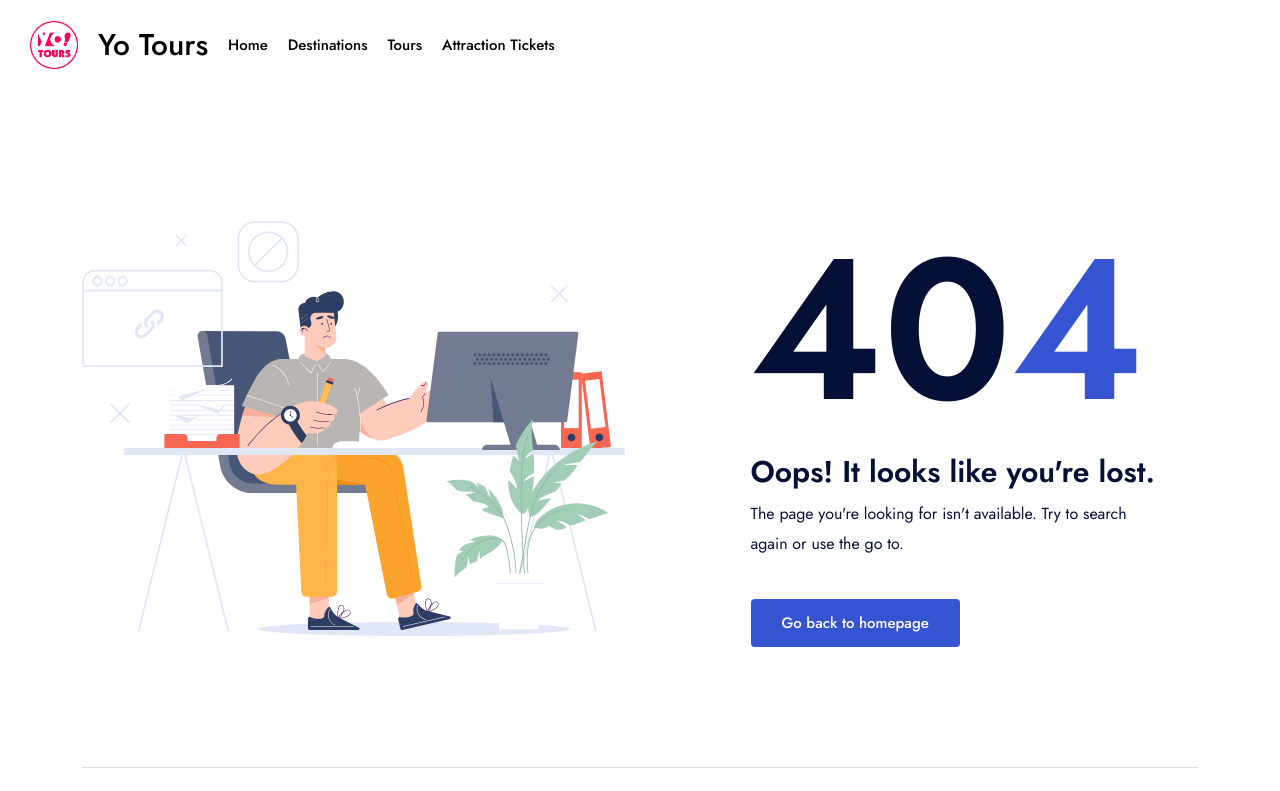
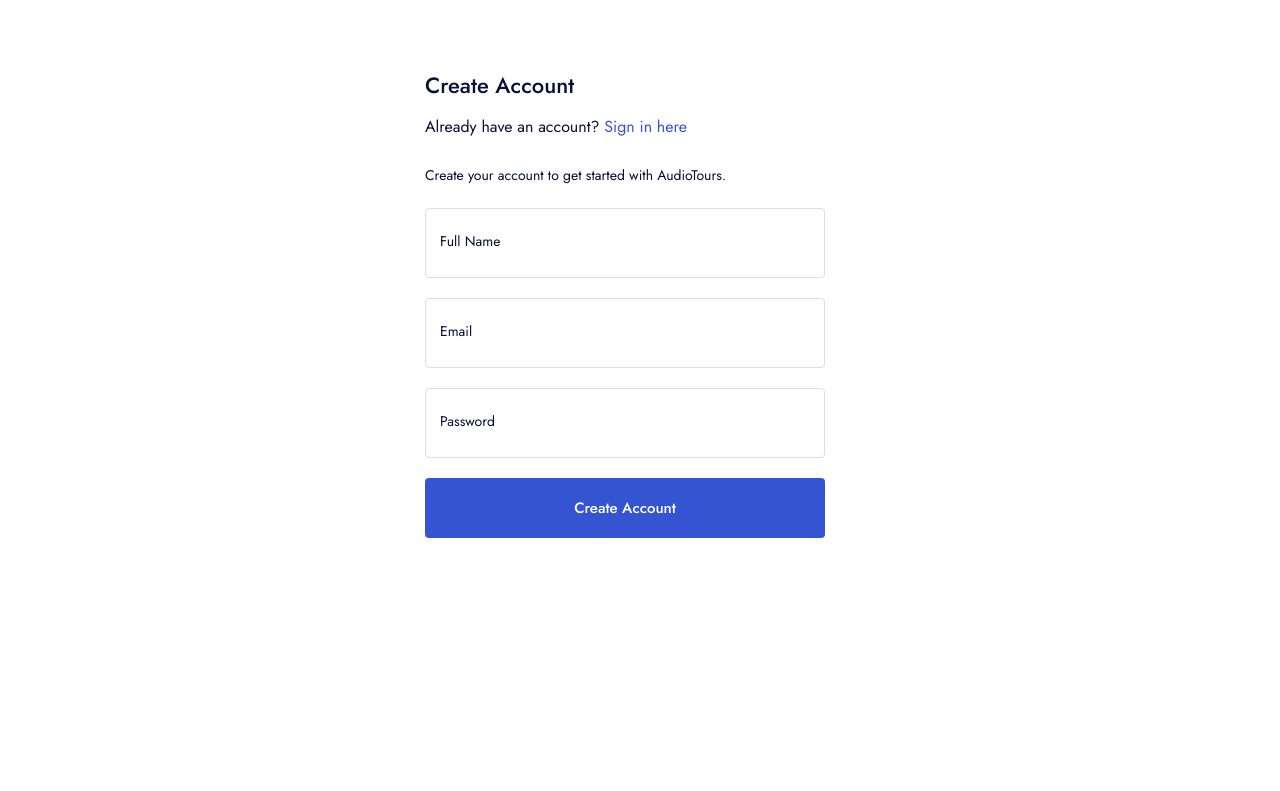
Before and after one commit to dhananjaysm07/yotours-v2, a Next.js app: page /register in a window 1280 px wide. Before the commit this address had no page. Shown: the top 791 px of the page. Built offline with nearby package versions, Linux system fonts and the light colour scheme; no server answers.

Commit message:
feat:register

```diff
--- /dev/null
+++ b/app/register/page.tsx
@@ -0,0 +1,214 @@
+"use client";
+
+import { useState } from "react";
+import Link from "next/link";
+
+export default function Register() {
+  console.log(
+    "Environment variable",
+    process.env.NEXT_PUBLIC_AUDIOTOURS_BACKEND_URL
+  );
+  const [name, setName] = useState("");
+  const [email, setEmail] = useState("");
+  const [password, setPassword] = useState("");
+  const [otp, setOtp] = useState("");
+  const [loading, setLoading] = useState(false);
+  const [otpSent, setOtpSent] = useState(false);
+  const [error, setError] = useState("");
+
+  const handleRegister = async (e: React.FormEvent) => {
+    e.preventDefault();
+    setLoading(true);
+    setError("");
+
+    try {
+      const response = await fetch(
+        `${process.env.NEXT_PUBLIC_AUDIOTOURS_BACKEND_URL}/auth/register`,
+        {
+          method: "POST",
+          headers: {
+            "Content-Type": "application/json",
+          },
+          body: JSON.stringify({ name, email, password }),
+        }
+      );
+
+      const data = await response.json();
+
+      if (response.ok) {
+        setOtpSent(true);
+      } else {
+        setError(data.message || "Something went wrong");
+      }
+    } catch (err) {
+      console.log("Error:", err);
+      setError("Failed to register. Please try again.");
+    } finally {
+      setLoading(false);
+    }
+  };
+
+  const handleVerifyEmail = async (e: React.FormEvent) => {
+    e.preventDefault();
+    setLoading(true);
+    setError("");
+
+    try {
+      const response = await fetch(
+        `${process.env.NEXT_PUBLIC_AUDIOTOURS_BACKEND_URL}/auth/verify-email`,
+        {
+          method: "POST",
+          headers: {
+            "Content-Type": "application/json",
+          },
+          body: JSON.stringify({ email, otp }),
+        }
+      );
+
+      const data = await response.json();
+
+      if (response.ok) {
+        // Redirect to login page or dashboard after successful verification
+        window.location.href = "/login";
+      } else {
+        setError(data.message || "Something went wrong");
+      }
+    } catch (err) {
+      console.log("Error", err);
+      setError("Failed to verify email. Please try again.");
+    } finally {
+      setLoading(false);
+    }
+  };
+
+  return (
+    <div
+      className="row y-gap-20"
+      style={{ maxWidth: "500px", margin: "40px auto", padding: "20px" }}
+    >
+      <div className="col-12">
+        <h1 className="text-22 fw-500">Create Account</h1>
+        <p className="mt-10">
+          Already have an account?{" "}
+          <Link href="/login" className="text-blue-1">
+            Sign in here
+          </Link>
+        </p>
+      </div>
+
+      {error && (
+        <div className="col-12">
+          <div className="text-red-1">{error}</div>
+        </div>
+      )}
+
+      {!otpSent ? (
+        <form onSubmit={handleRegister} className="row y-gap-20">
+          <div className="col-12">
+            <p className="text-14 text-light-1">
+              Create your account to get started with AudioTours.
+            </p>
+          </div>
+
+          <div className="col-12">
+            <div className="form-input">
+              <input
+                type="text"
+                value={name}
+                onChange={(e) => setName(e.target.value)}
+                required
+              />
+              <label className="lh-1 text-14 text-light-1">Full Name</label>
+            </div>
+          </div>
+
+          <div className="col-12">
+            <div className="form-input">
+              <input
+                type="email"
+                value={email}
+                onChange={(e) => setEmail(e.target.value)}
+                required
+              />
+              <label className="lh-1 text-14 text-light-1">Email</label>
+            </div>
+          </div>
+
+          <div className="col-12">
+            <div className="form-input">
+              <input
+                type="password"
+                value={password}
+                onChange={(e) => setPassword(e.target.value)}
+                required
+                minLength={6}
+              />
+              <label className="lh-1 text-14 text-light-1">Password</label>
+            </div>
+          </div>
+
+          <div className="col-12">
+            <button
+              type="submit"
+              disabled={loading}
+              className="button py-20 -dark-1 bg-blue-1 text-white w-100"
+            >
+              {loading ? "Creating Account..." : "Create Account"}
+            </button>
+          </div>
+        </form>
+      ) : (
+        <form onSubmit={handleVerifyEmail} className="row y-gap-20">
+          <div className="col-12">
+            <p className="text-14 text-light-1">
+              We've sent a verification code to <strong>{email}</strong>. Please
+              enter it below to complete your registration.
+            </p>
+          </div>
+
+          <div className="col-12">
+            <div className="form-input">
+              <input
+                type="text"
+                value={otp}
+                onChange={(e) => setOtp(e.target.value)}
+                required
+                maxLength={6}
+                pattern="[0-9]{6}"
+              />
+              <label className="lh-1 text-14 text-light-1">Enter OTP</label>
+            </div>
+          </div>
+
+          <div className="col-12">
+            <button
+              type="submit"
+              disabled={loading}
+              className="button py-20 -dark-1 bg-blue-1 text-white w-100"
+            >
+              {loading ? "Verifying..." : "Verify Email"}
+            </button>
+          </div>
+
+          <div className="col-12">
+            <p className="text-14 text-light-1 text-center">
+              Didn't receive the code?{" "}
+              <button
+                type="button"
+                onClick={() => {
+                  setOtpSent(false);
+                  setOtp("");
+                  setError("");
+                }}
+                className="text-blue-1 border-0 bg-transparent p-0"
+                style={{ textDecoration: "underline", cursor: "pointer" }}
+              >
+                Go back and try again
+              </button>
+            </p>
+          </div>
+        </form>
+      )}
+    </div>
+  );
+}
```
Also changed, not shown: app/login/page.tsx (+8 -9 lines).
